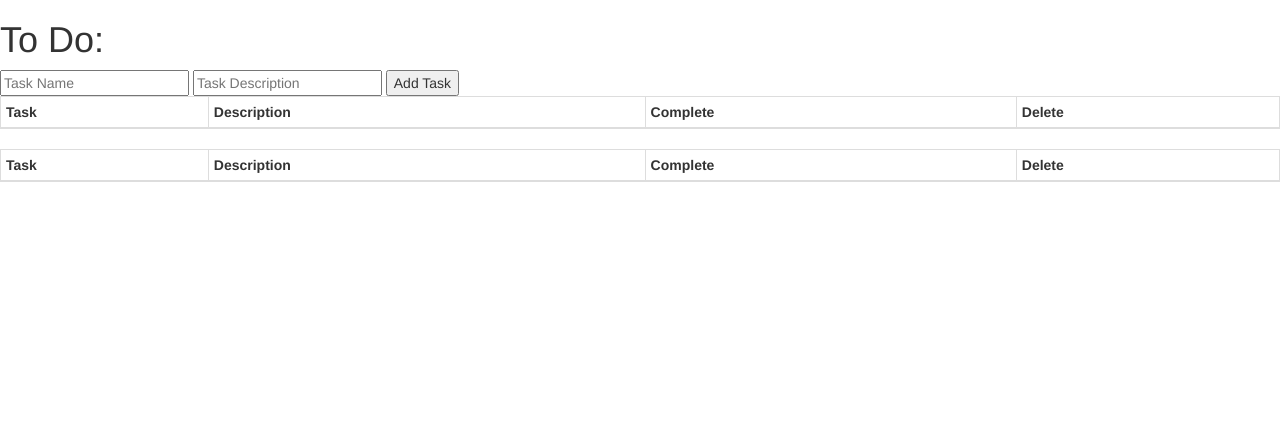
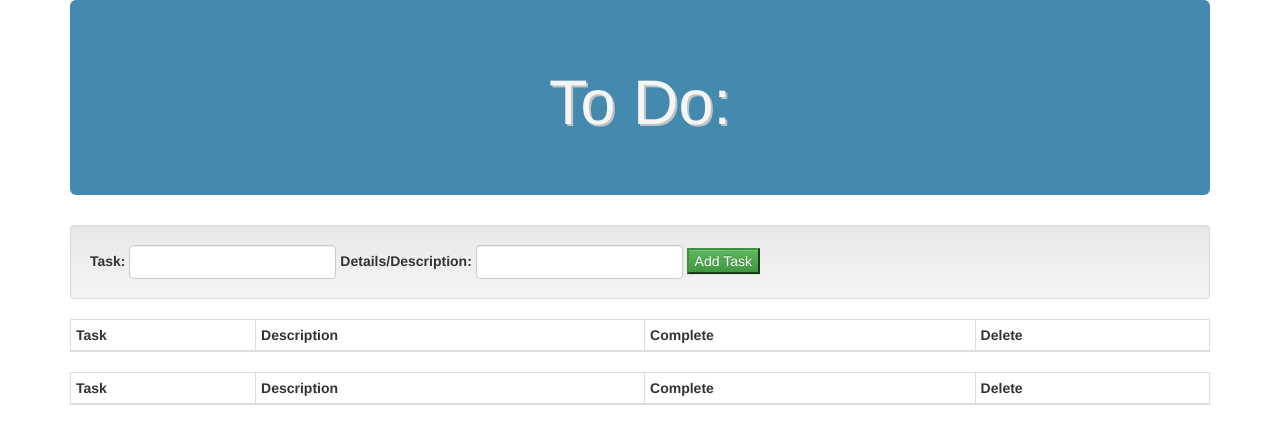
Before and after one commit to AliciaKay/weekend-challenge-3-to-do, a website: page public/views/index.html in a window 1280 px wide. Drawn offline with Linux system fonts and the light colour scheme; files that its build step writes are made by us from their sources; no server answers; files whose address does not match are found by name.

Commit message:
added styling

```diff
--- a/public/scripts/client.js
+++ b/public/scripts/client.js
@@ -32,7 +32,7 @@ function getTask(){
                     } else if (completeStatus === true) {
                         $row.append('<td>' + '<input class="checked" type="checkbox" data-id="' + taskId + '"checked></td>');
                     }
-                var $deleteButton = $('<td><button class="deleteMe" data-id="' + taskId + '">Remove</button></td>');
+                var $deleteButton = $('<td><button class="deleteMe btn-danger" data-id="' + taskId + '">Remove</button></td>');
                 $row.append($deleteButton);
                 $('#allTasks').append($row);
                 appendCompletedTask();
@@ -94,7 +94,8 @@ function completeTask() {
 function appendCompletedTask() {
     $('table tbody').find('input[class="checked"]').each(function() {
         if($(this).is(':checked')){
-            $('#completedTable').append($(this).parents("tr"));
+            $('#completedTable').append($(this).parents('tr'));
+            $(this).parents().addClass('success');
             $(this).replaceWith('<span class="glyphicon glyphicon-ok-sign"></span>');
             $(this).parents("tr").remove();
         }
--- a/public/views/index.html
+++ b/public/views/index.html
@@ -8,19 +8,33 @@
     <script src="scripts/client.js"></script>
     <link rel="stylesheet" href="vendors/bootstrap/dist/css/bootstrap.css">
     <link rel="stylesheet" href="vendors/bootstrap/dist/css/bootstrap-theme.css">
-<!-- <link rel="stylesheet" href="style.css"> -->
+    <link rel="stylesheet" href="views/style.css">
 
 <title>Making Things Happen</title>
 </head>
-<body>
+<body class="myHtml">
+    <div class="container">
+        <div class="jumbotron myJumbotron">
             <h1>To Do:</h1>
+        </div>
+    </div>
     <main>
-        <div id="inputDiv">
-            <input type="text", id="nameIn", placeholder="Task Name">
-            <input type="text", id="taskIn", placeholder="Task Description">
-            <button id="addButton">Add Task</button>
+        <div class="container">
+        <div class="well">
+            <form class="form-inline">
+                <div class="form-group">
+                    <label for="nameIn">Task:</label>
+                        <input type="text" class="form-control" id="nameIn">
                 </div>
-        <div class="table-responsive" id="displayDiv">
+                <div class="form-group">
+                    <label for="taskIn">Details/Description:</label>
+                        <input type="text" class="form-control" id="taskIn">
+                </div>
+                <button class="btn-success" id="addButton">Add Task</button>
+            </form>
+        </div>
+    </div>
+        <div class="container table-responsive" id="displayDiv">
             <table class="table table-striped table-bordered table-hover table-condensed" id="taskList">
                 <thead>
                     <th>Task</th>
@@ -32,7 +46,7 @@
                 </tbody>
             </table>
             </div>
-        <div class="table-responsive" id="completeDiv">
+            <div class="container table-responsive" id="completeDiv">
                 <table class="table table-striped table-bordered table-hover table-condensed" id="completedTasks">
                     <thead>
                         <th>Task</th>
--- a/public/views/style.css
+++ b/public/views/style.css
@@ -0,0 +1,6 @@
+.myJumbotron {
+    background-color: #448AAF;
+    color: whitesmoke;
+    text-align: center;
+    text-shadow: 2px 2px #BBC2C3;
+ };
```
Lines whose indentation alone changed are shown as unchanged.
